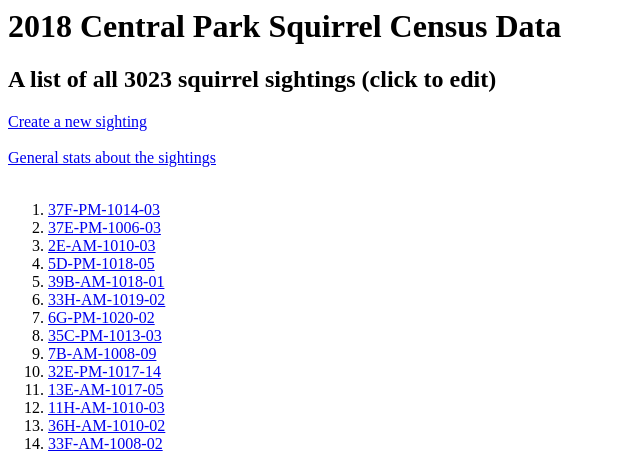
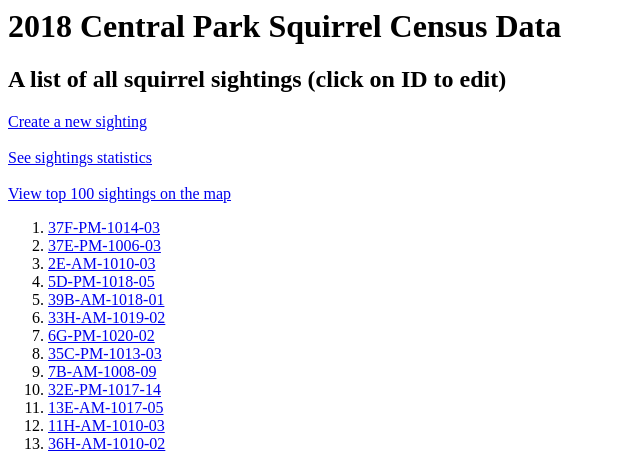
Before and after one commit to yfsui/tracker, a Django app: template tracker/templates/tracker/all.html in a window 1280 px wide. Shown: the top 451 px of the page, without its empty margins (0-640 px from the left). Run offline with Django 3.2, Linux system fonts and the light colour scheme; the template is opened without the code that fills it: values that come from a table or form of the project are taken from there, others are empty; data comes from the database, SQL or seed files in the repository; parts of the project's set-up code (start-up, migrations or seed data) failed here and were passed over.

Commit message:
Add all.html templates

```diff
--- a/tracker/templates/tracker/all.html
+++ b/tracker/templates/tracker/all.html
@@ -1,26 +1,28 @@
 <html>
     <head>
         <title>2018 Central Park Squirrel Census Data</title>
+        <meta charset="utf-8">
     </head>
     <body>
         <h1>2018 Central Park Squirrel Census Data</h1>
-        <h2>A list of all 3023 squirrel sightings (click to edit)</h2>
-	<a href="{% url 'tracker:add'%}">Create a new sighting</a>
+        <h2>A list of all squirrel sightings (click on ID to edit)</h2>
+        <a href=" 'tracker:add' %}">Create a new sighting</a >
         <br>
         <br>
-	<a href="{% url 'tracker:stats'%}">General stats about the sightings</a>
+        <a href="{% url 'tracker:stats' %}">See sightings statistics</a >
         <br>
         <br>
+        <a href="{% url 'tracker:map' %}">View top 100 sightings on the map</a >
         {% if squirrels %}
                 <ol>
                     {% for squirrel in squirrels %}
                         <li>
-                                <a href='/sightings/{{squirrel.Unique_Squirrel_ID}}/'>{{ squirrel }}</a>
+                                <a href='/sightings/{{squirrel.Unique_Squirrel_ID}}/'>{{ squirrel }}</a >
                         </li>
                     {% endfor %}
                 </ol>
         {% else %}
-                <p>No sightings</p>
+                <p>No sightings</p >
         {% endif %}
     </body>
 </html>
```
